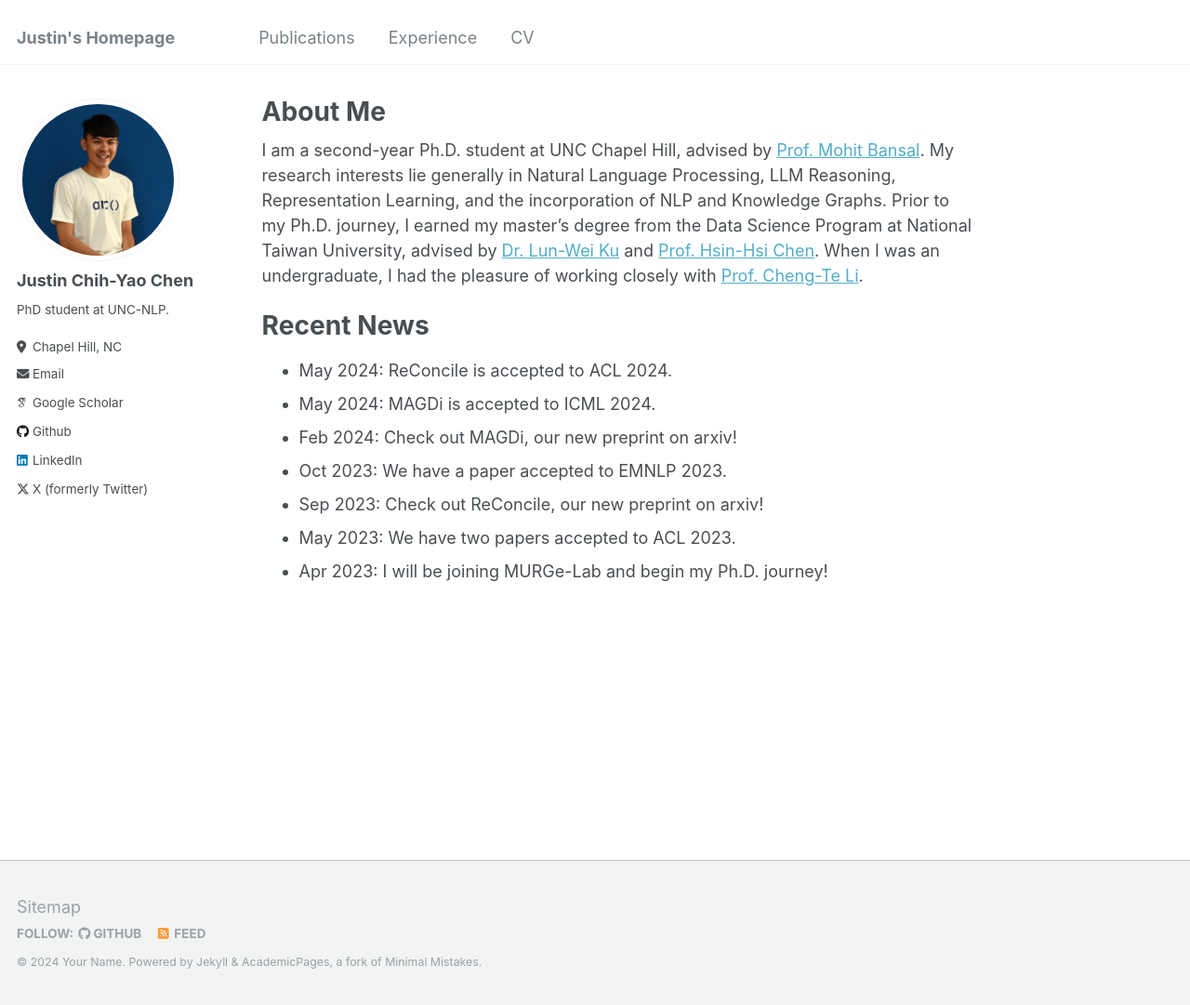
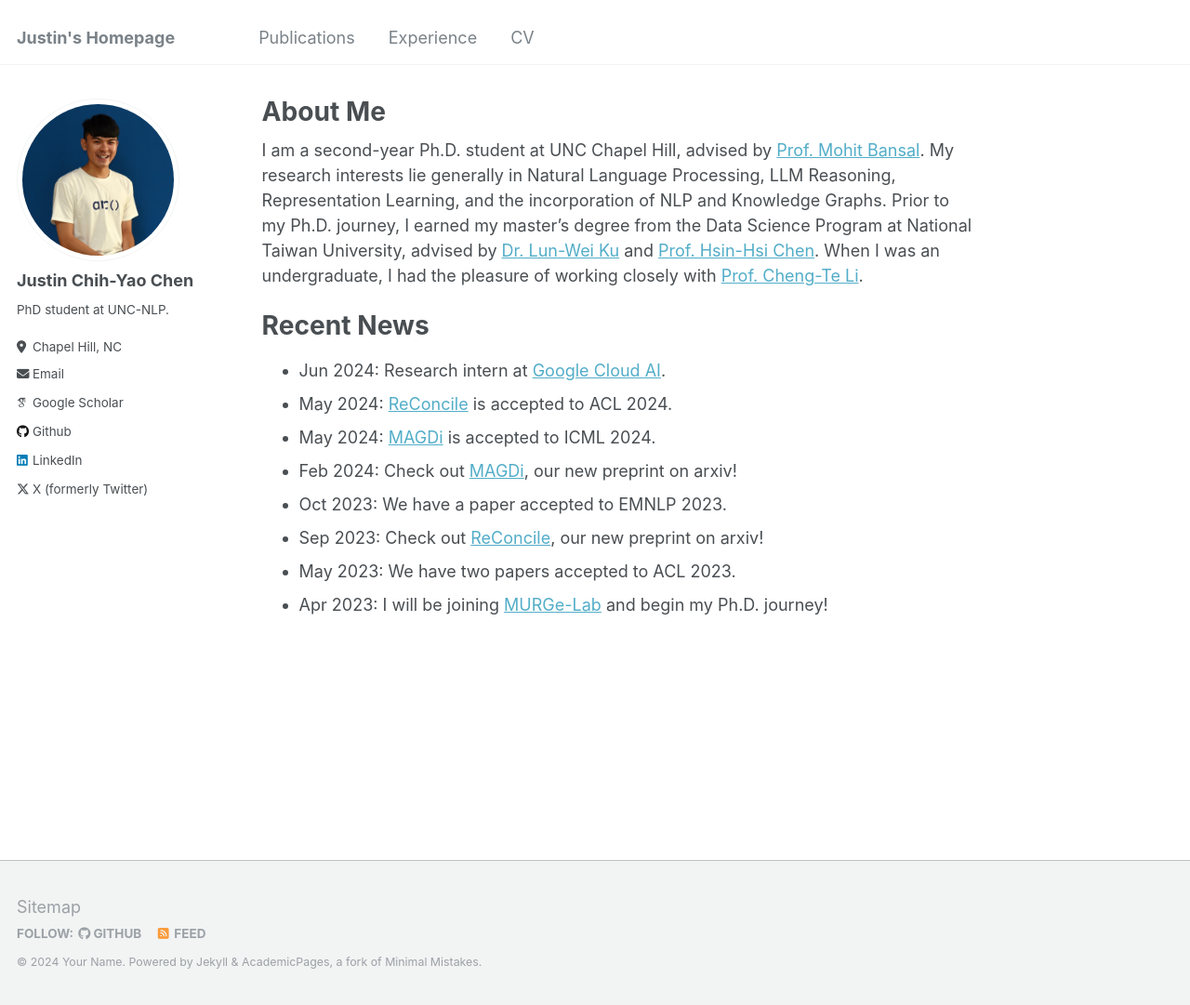
Before and after one commit to dinobby/dinobby.github.io, a Jekyll site: the page built from _pages/about.md, in a window 1280 px wide and 1081 px high. Shown: the whole window at 93% size. Built offline with Jekyll 4.4.1, drawn with Linux system fonts in a browser that asks for light colours; some web fonts are replaced.

Commit message:
Update about.md

```diff
--- a/_pages/about.md
+++ b/_pages/about.md
@@ -10,10 +10,11 @@ redirect_from:
 I am a second-year Ph.D. student at UNC Chapel Hill, advised by [Prof. Mohit Bansal](https://www.cs.unc.edu/~mbansal/){:target="\_blank"}. My research interests lie generally in Natural Language Processing, LLM Reasoning, Representation Learning, and the incorporation of NLP and Knowledge Graphs. Prior to my Ph.D. journey, I earned my master's degree from the Data Science Program at National Taiwan University, advised by [Dr. Lun-Wei Ku](https://www.iis.sinica.edu.tw/pages/lwku/index_zh.html){:target="\_blank"} and [Prof. Hsin-Hsi Chen](http://nlg.csie.ntu.edu.tw/advisor.php){:target="\_blank"}. When I was an undergraduate, I had the pleasure of working closely with [Prof. Cheng-Te Li](https://sites.google.com/view/chengteli/){:target="\_blank"}.
 
 # Recent News
-- May 2024: ReConcile is accepted to ACL 2024.
-- May 2024: MAGDi is accepted to ICML 2024.
-- Feb 2024:	Check out MAGDi, our new preprint on arxiv!
+- Jun 2024: Research intern at [Google Cloud AI](https://research.google/teams/cloud-ai/).
+- May 2024: [ReConcile](https://arxiv.org/pdf/2309.13007) is accepted to ACL 2024.
+- May 2024: [MAGDi](https://arxiv.org/abs/2402.01620) is accepted to ICML 2024.
+- Feb 2024:	Check out [MAGDi](https://arxiv.org/abs/2402.01620), our new preprint on arxiv!
 - Oct 2023:	We have a paper accepted to EMNLP 2023.
-- Sep 2023: Check out ReConcile, our new preprint on arxiv!
+- Sep 2023: Check out [ReConcile](https://arxiv.org/pdf/2309.13007), our new preprint on arxiv!
 - May 2023:	We have two papers accepted to ACL 2023.
-- Apr 2023:	I will be joining MURGe-Lab and begin my Ph.D. journey!
+- Apr 2023:	I will be joining [MURGe-Lab](https://murgelab.cs.unc.edu/) and begin my Ph.D. journey!
```
